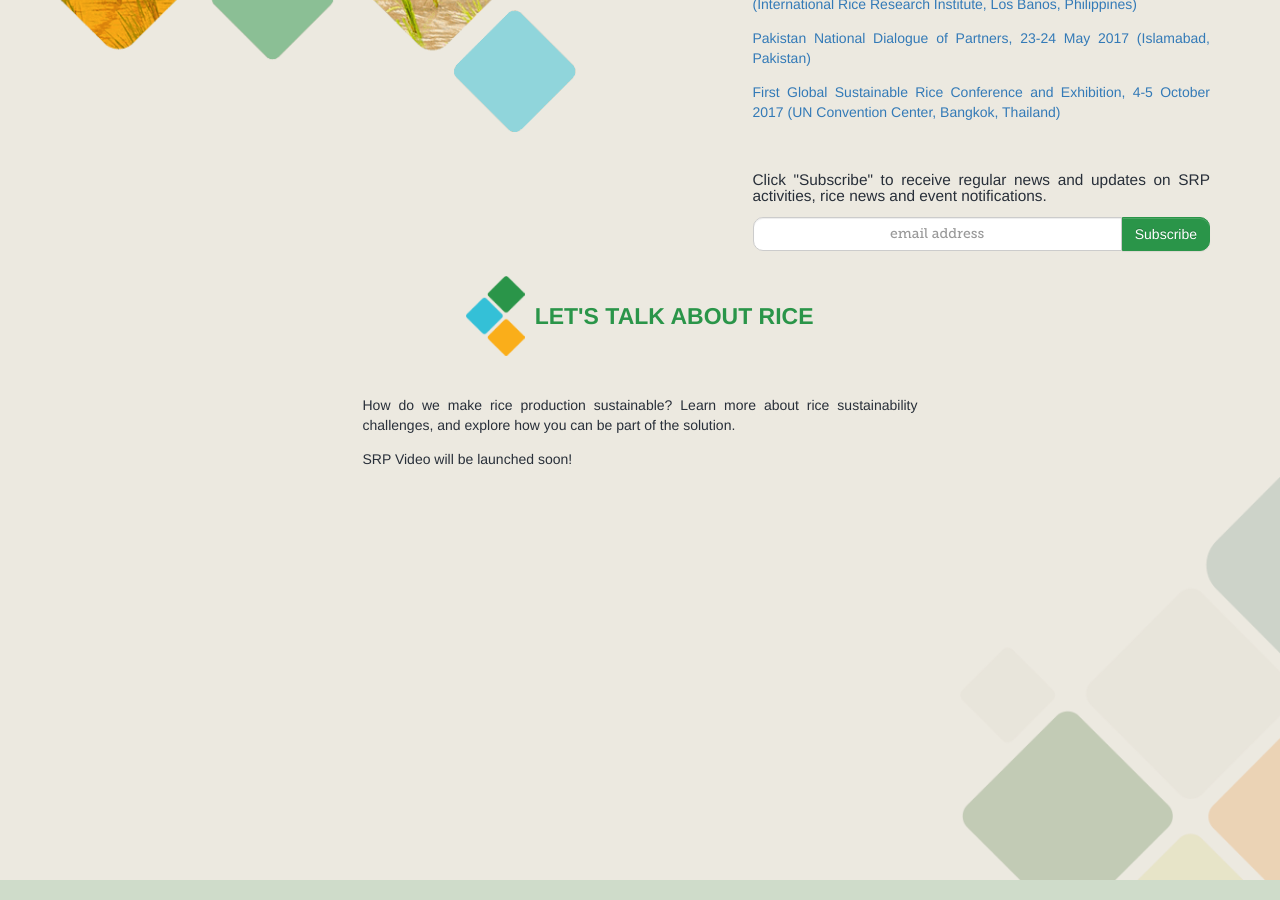
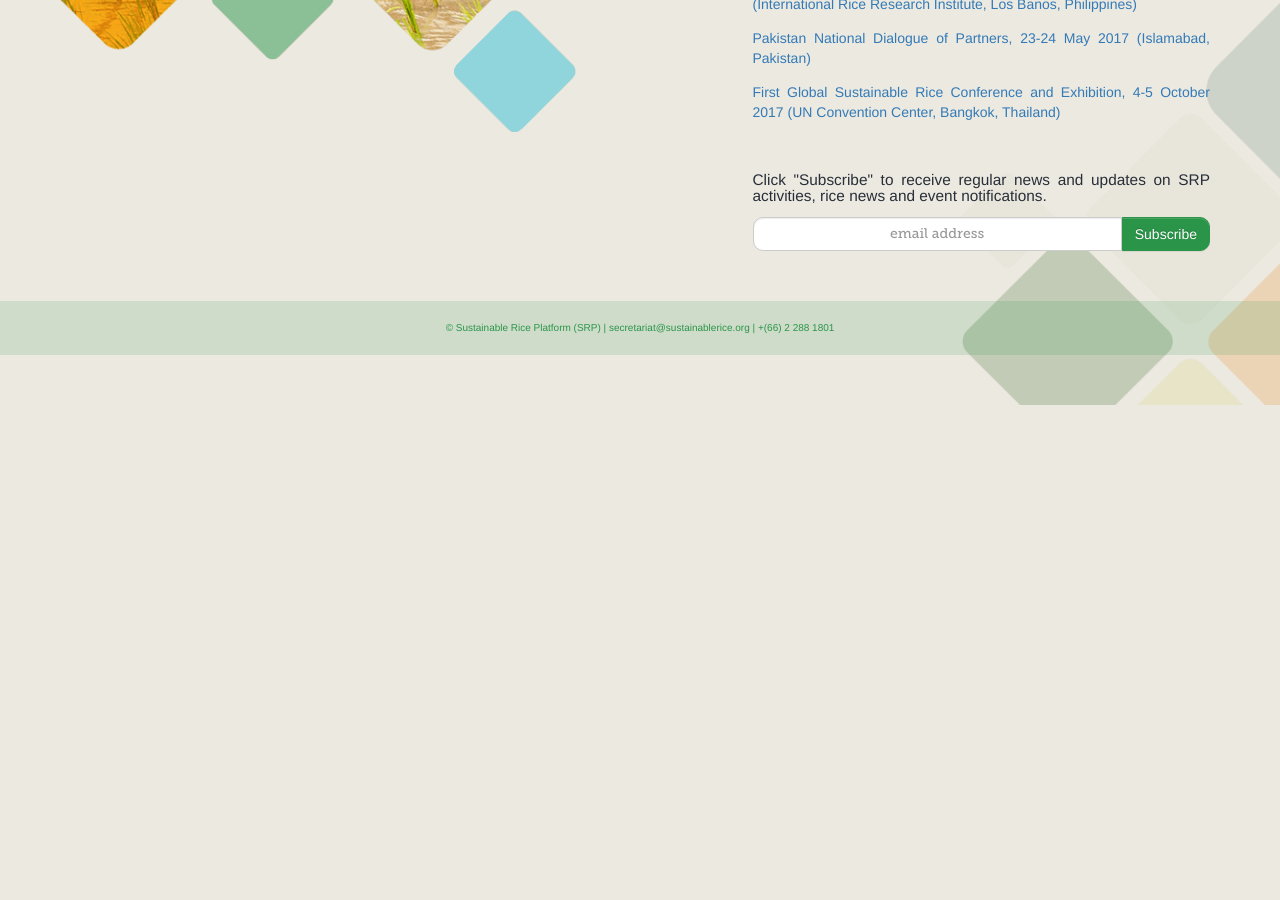
Before and after one commit to sustainablericeplatform/sustainablericeplatform.github.io, a Jekyll site: the page built from index.html, in a window 1280 px wide and 900 px high, scrolled down 1011 px. Built offline with Jekyll 4.4.1, drawn with Linux system fonts in a browser that asks for light colours; after the commit the page ends 1416 px from its top, so only the background shows below that.

Commit message:
Update index.html

```diff
--- a/index.html
+++ b/index.html
@@ -38,21 +38,10 @@ layout: default
         </div>
    <div class="heading-container margin top bottom">
             <div class="header">
-                <img src="/assets/images/header-icon.png" alt="">
-                <h1>LET'S TALK ABOUT RICE</h1>
-            </div>
-        </div>
-        <div class="row">
-            <div class="col-md-6 col-md-offset-3">
-                <p>How do we make rice production sustainable? Learn more about rice sustainability challenges, and explore how you can be part of the solution.</p>
-                <p>SRP Video will be launched soon!</p>
-                <div class="video-container">
-                    <iframe width="560" height="315" src="" frameborder="0" allowfullscreen></iframe>
+
                 </div>
             </div>
         </div>
-    </div>
-</section>
 <!-- <section class="avp-video">
     <div class="play-button-container">
         <div class="container">
```
